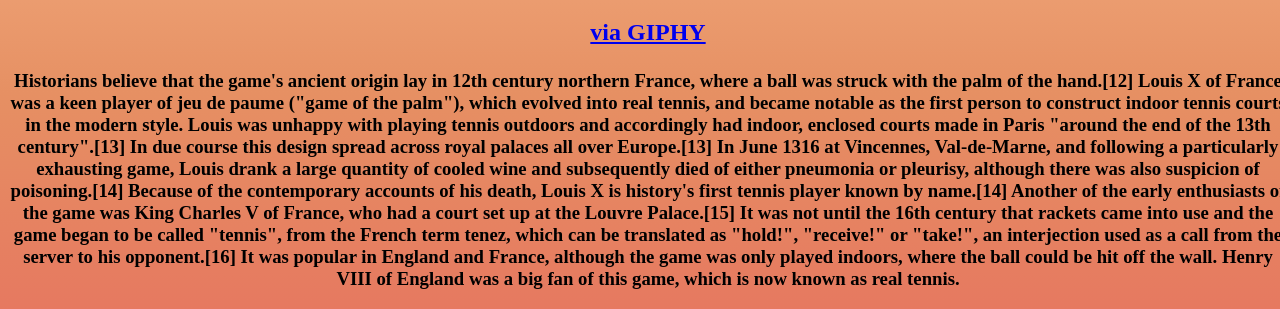
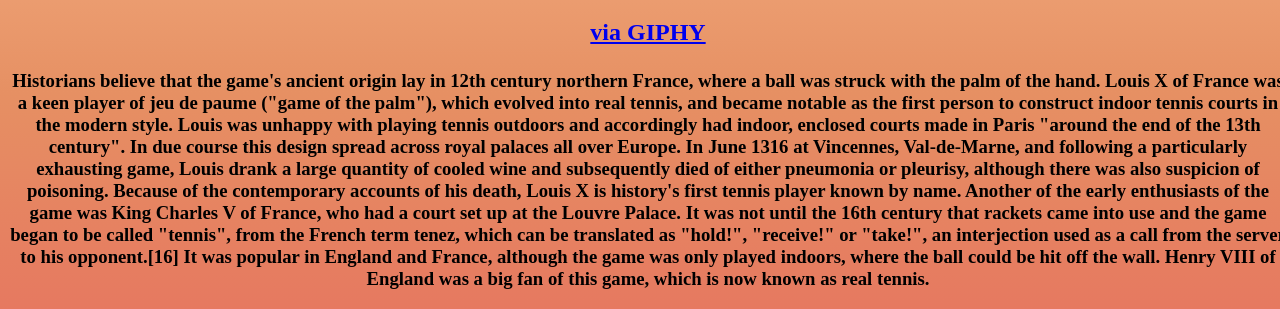
Before and after one commit to Nikita-Vikram-Vaidyanathan/myWebsite, a plain HTML site: page index.html in a window 1280 px wide. Shown: the part 557-866 px from the top of the page. Drawn offline with Linux system fonts and the light colour scheme.

Commit message:
Update index.html

```diff
--- a/index.html
+++ b/index.html
@@ -16,7 +16,7 @@
 <h1>My Website</h1>
   <h2> 🎾Tennis🎾
   <iframe allow="fullscreen" frameBorder="0" height="480" src="https://giphy.com/embed/ISb5WUVtiLYvd4OfH6/video" width="480"></iframe> <iframe src="https://giphy.com/embed/F3HJbWqoO53FnfadWZ" width="480" height="480" frameBorder="0" class="giphy-embed" allowFullScreen></iframe><p><a href="https://giphy.com/gifs/WilsonTennis-love-kiss-F3HJbWqoO53FnfadWZ">via GIPHY</a></p>
-    <h3> Historians believe that the game's ancient origin lay in 12th century northern France, where a ball was struck with the palm of the hand.[12] Louis X of France was a keen player of jeu de paume ("game of the palm"), which evolved into real tennis, and became notable as the first person to construct indoor tennis courts in the modern style. Louis was unhappy with playing tennis outdoors and accordingly had indoor, enclosed courts made in Paris "around the end of the 13th century".[13] In due course this design spread across royal palaces all over Europe.[13] In June 1316 at Vincennes, Val-de-Marne, and following a particularly exhausting game, Louis drank a large quantity of cooled wine and subsequently died of either pneumonia or pleurisy, although there was also suspicion of poisoning.[14] Because of the contemporary accounts of his death, Louis X is history's first tennis player known by name.[14] Another of the early enthusiasts of the game was King Charles V of France, who had a court set up at the Louvre Palace.[15]
+    <h3> Historians believe that the game's ancient origin lay in 12th century northern France, where a ball was struck with the palm of the hand. Louis X of France was a keen player of jeu de paume ("game of the palm"), which evolved into real tennis, and became notable as the first person to construct indoor tennis courts in the modern style. Louis was unhappy with playing tennis outdoors and accordingly had indoor, enclosed courts made in Paris "around the end of the 13th century". In due course this design spread across royal palaces all over Europe. In June 1316 at Vincennes, Val-de-Marne, and following a particularly exhausting game, Louis drank a large quantity of cooled wine and subsequently died of either pneumonia or pleurisy, although there was also suspicion of poisoning. Because of the contemporary accounts of his death, Louis X is history's first tennis player known by name. Another of the early enthusiasts of the game was King Charles V of France, who had a court set up at the Louvre Palace.
 
 It was not until the 16th century that rackets came into use and the game began to be called "tennis", from the French term tenez, which can be translated as "hold!", "receive!" or "take!", an interjection used as a call from the server to his opponent.[16] It was popular in England and France, although the game was only played indoors, where the ball could be hit off the wall. Henry VIII of England was a big fan of this game, which is now known as real tennis.</h3>
 
```
